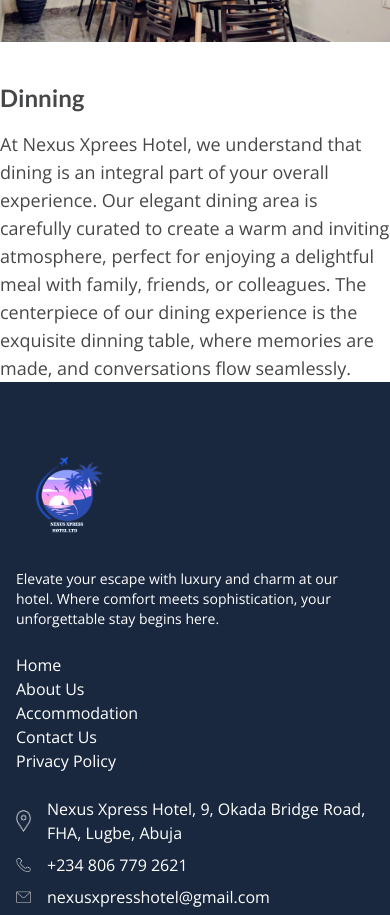
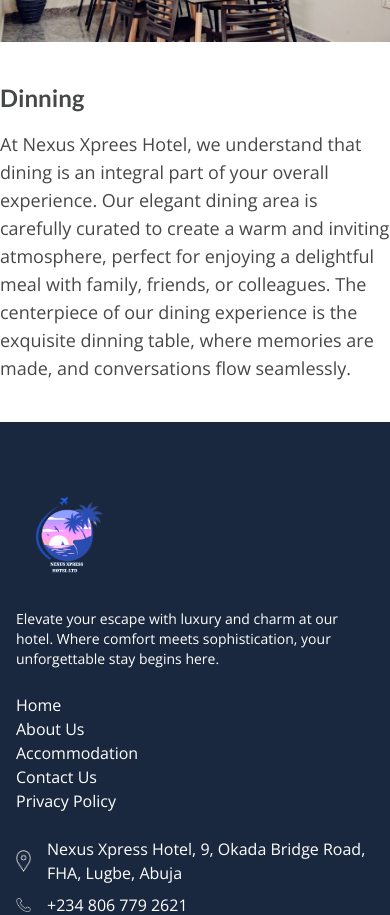
Before and after one commit to macdot700/nexusXpressHotel, a React (Vite) app: page / in a window 390 px wide. Shown: the part 2740-3655 px from the top of the page. Built offline with nearby package versions, Linux system fonts and the light colour scheme.

Commit message:
rromas adding

```diff
--- a/src/pages/Home/Dining.jsx
+++ b/src/pages/Home/Dining.jsx
@@ -5,14 +5,14 @@
 
 const Dining = () => {
   return (
-    <div className="bg-white w-full grid grid-cols-1 md:grid-cols-2 items-center gap-10">
+    <div className="bg-white w-full grid grid-cols-1 md:grid-cols-[2fr_1fr] items-center gap-10">
       {/* <Container className="grid grid-cols-1 md:grid-cols-2 items-center gap-10 py-[50px]"> */}
       <div className="text-center">
           <img src={dining} className="w-full" />
         </div>
         <div className="max-w-[560px] m-auto">
           <h2 className="text-2xl md:text-[2rem] font-bold mb-4 font-lato">Dinning</h2>
-          <p className="text-lg font-light">
+          <p className="text-lg font-light pb-10 md:pb-0">
           At Nexus Xprees Hotel, we understand that dining is an integral part of your overall experience. Our elegant dining area is carefully curated to create a warm and inviting atmosphere, perfect for enjoying a delightful meal with family, friends, or colleagues. The centerpiece of our dining experience is the exquisite dinning table, where memories are made, and conversations flow seamlessly.
           </p>
         </div>
```
